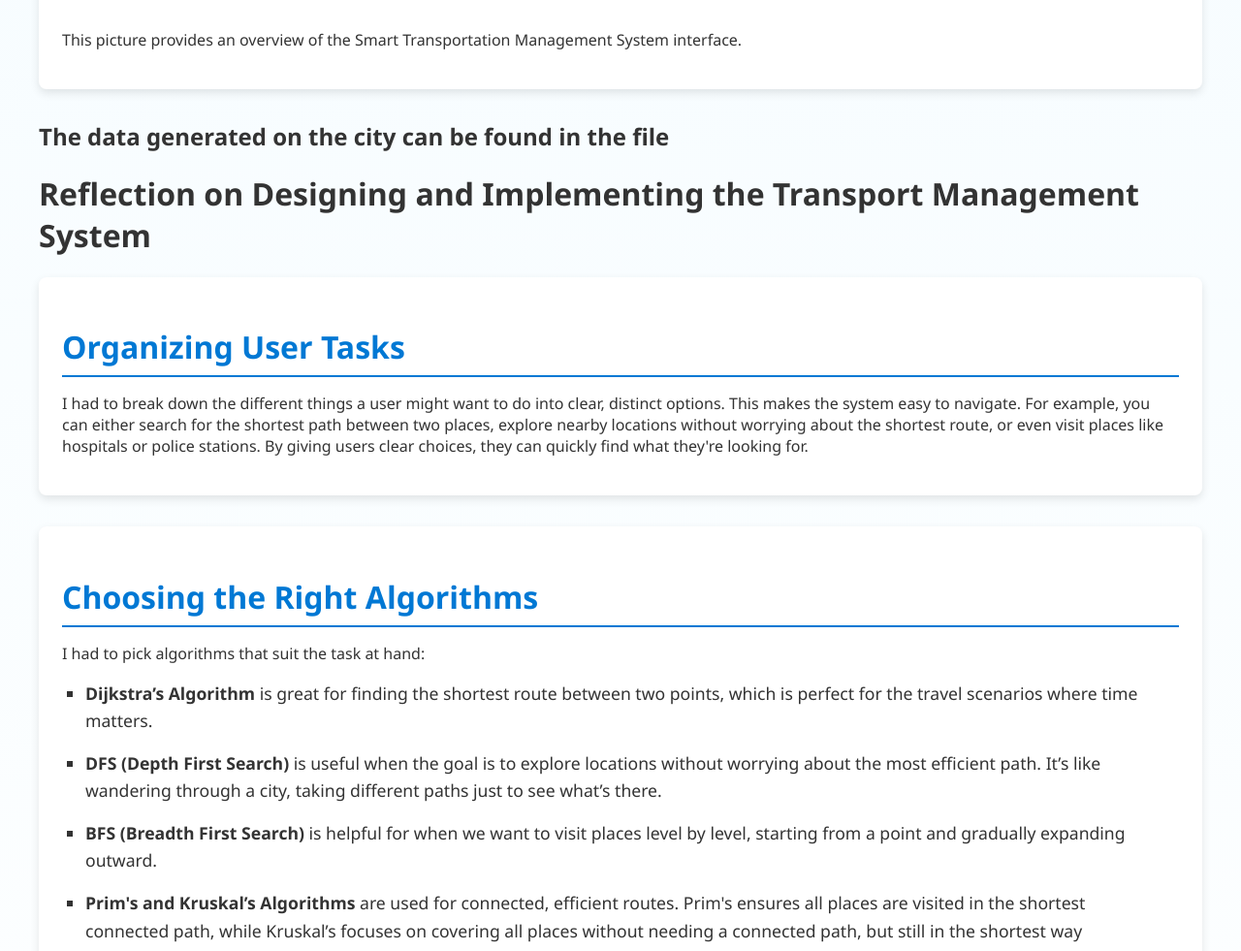
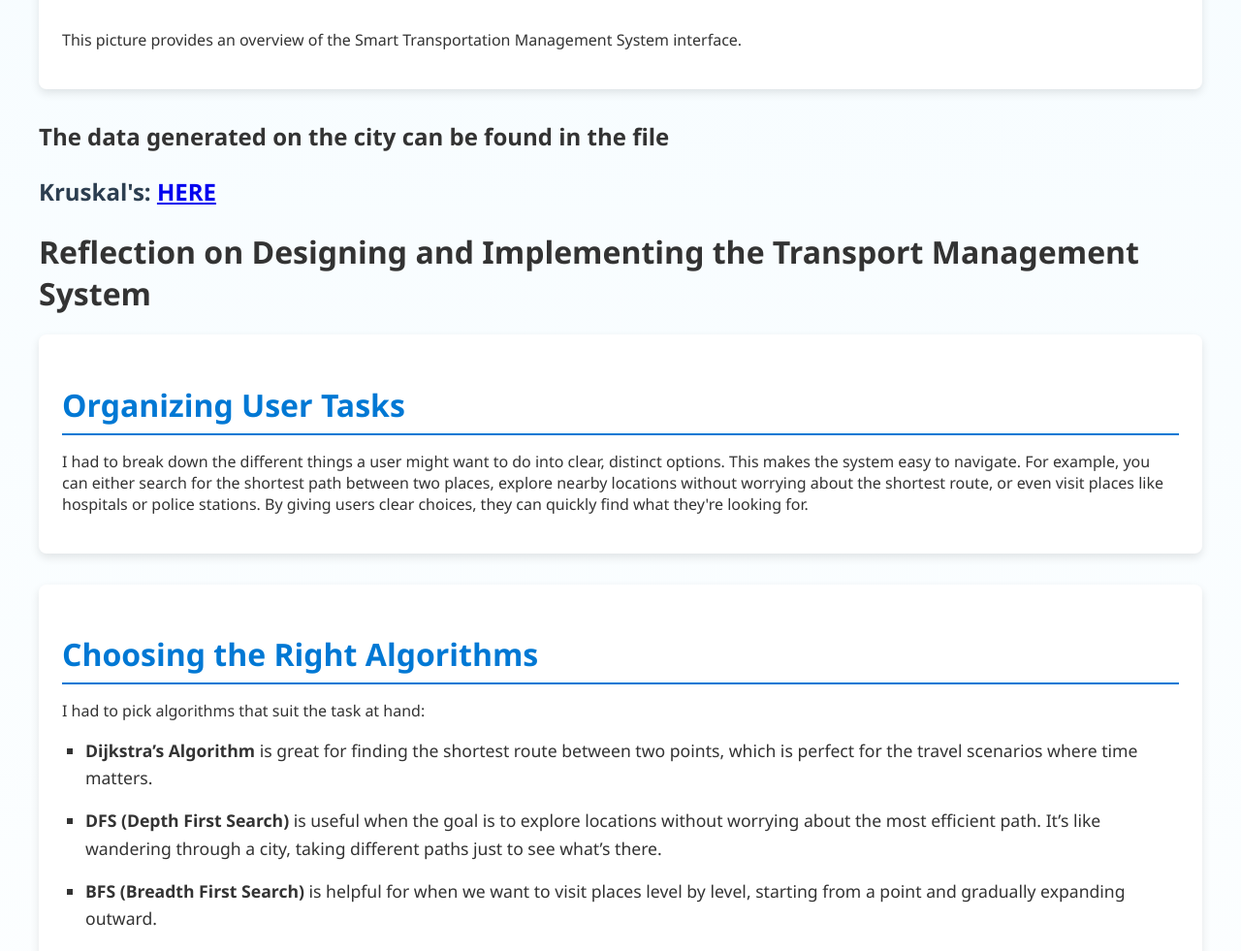
Before and after one commit to AdityaKadwadkar/business-case-, a plain HTML site: page index.html in a window 1280 px wide. Shown: the part 3760-4741 px from the top of the page at 97% size. Drawn offline with Linux system fonts and the light colour scheme.

Commit message:
Update index.html

```diff
--- a/index.html
+++ b/index.html
@@ -145,7 +145,10 @@
     <p>This picture provides an overview of the Smart Transportation Management System interface.</p>
 </section>
         <section>
-            <h1>The data generated on the city can be found in the file </h1>
+            <h1>The data generated on the city can be found in the file <p><span style="font-weight: bold; color: #2c3e50;">Kruskal's:</span>
+                <a href="kruskal.cpp" target="_blank" class="button">HERE</a>
+            </p>
+</h1>
         </section>
         <h1>Reflection on Designing and Implementing the Transport Management System</h1>
 
```
